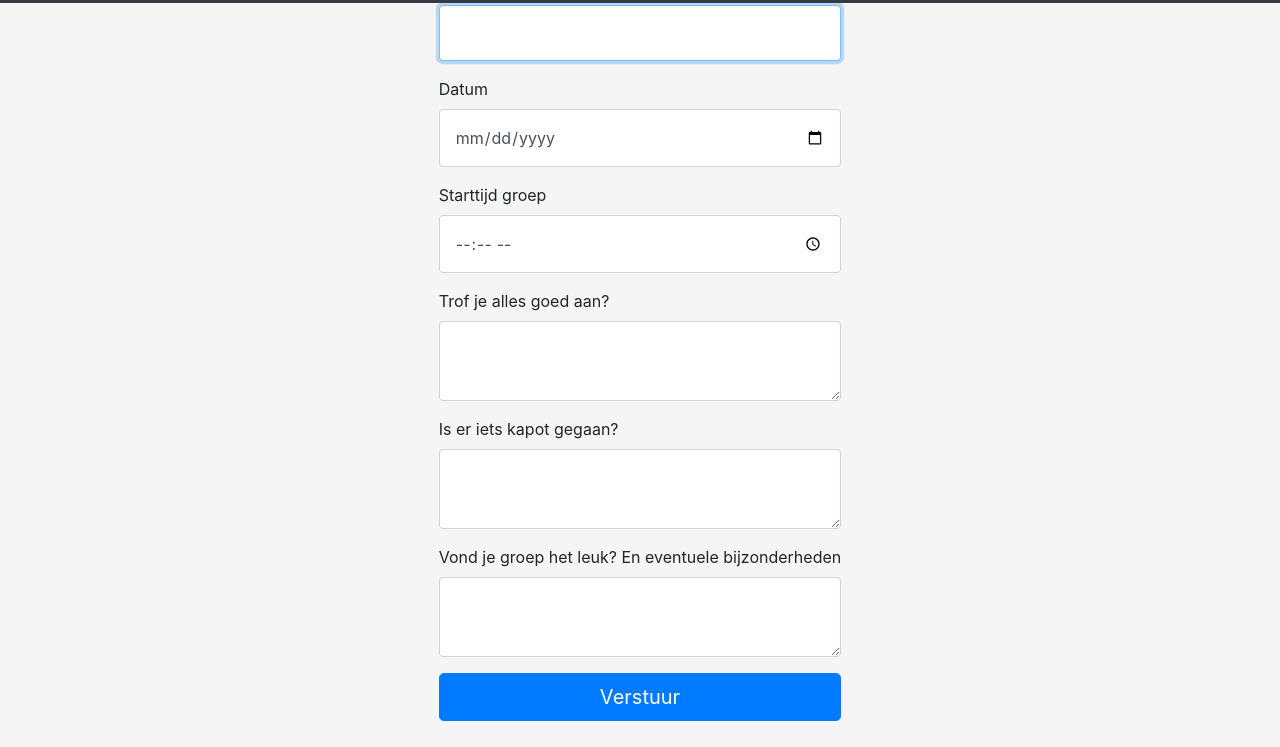
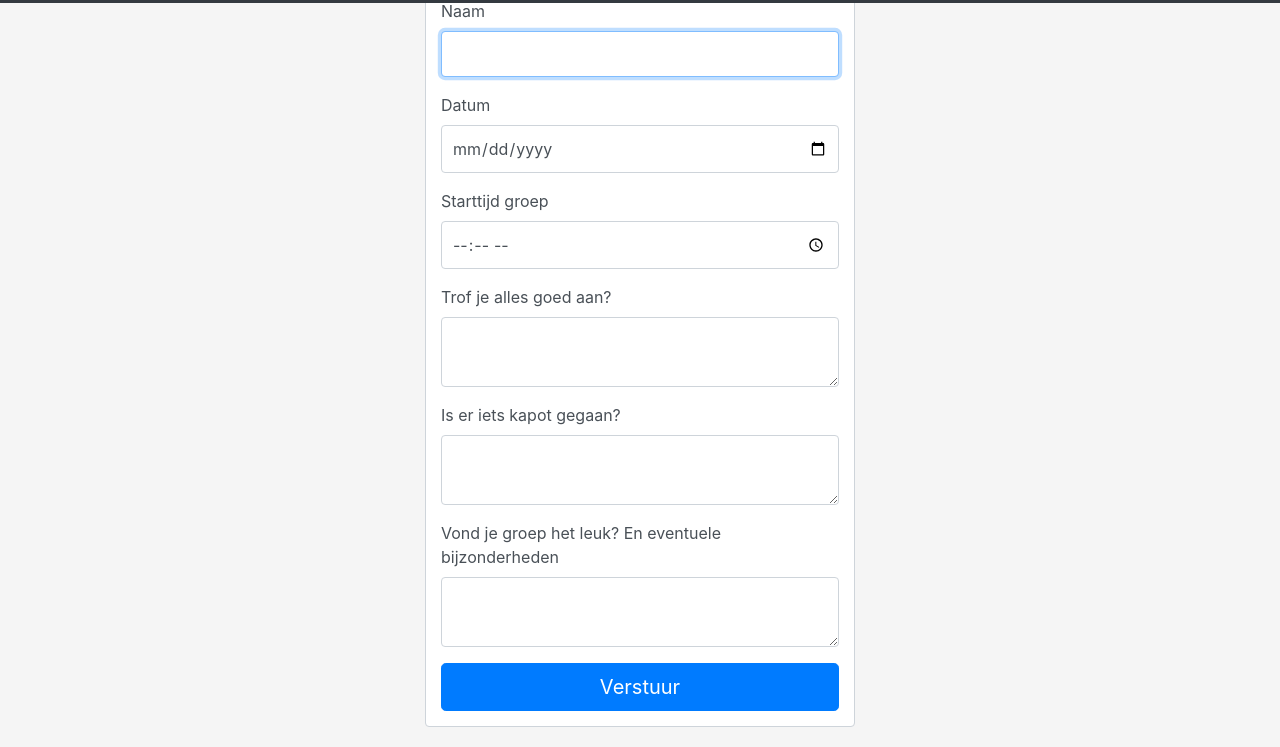
Before and after one commit to escapelabnl/escapelabnl.github.io, a plain HTML site: page fort.html in a window 1280 px wide. Shown: the part 53-800 px from the top of the page. Drawn offline with Linux system fonts and the light colour scheme.

Commit message:
Update fort.html

```diff
--- a/fort.html
+++ b/fort.html
@@ -21,21 +21,21 @@
       <a class="navbar-brand" href="#">Feedbackformulier Fort</a>
     </nav>
 
-    <form class="form-group" action="https://submit-form.com/mBQzag264">
+    <form class="form-control" action="https://submit-form.com/mBQzag264">
 
       <div class="form-group">
         <label for="name">Naam</label>
-        <input type="text" class="form-control" name="name" autofocus>
+        <input type="text" class="form-control" name="name" required autofocus>
       </div>
 
       <div class="form-group">
         <label for="date">Datum</label>
-        <input type="date"  class="form-control" name="date" patroon="\d{4}-\d{2}-\d{2}" >
+        <input type="date"  class="form-control" name="date" required  >
       </div>
 
       <div class="form-group">
         <label for="time">Starttijd groep</label>
-        <input type="time" class="form-control" name="time" >
+        <input type="time" class="form-control" name="time" required>
       </div>
 
       <div class="form-group">
```
